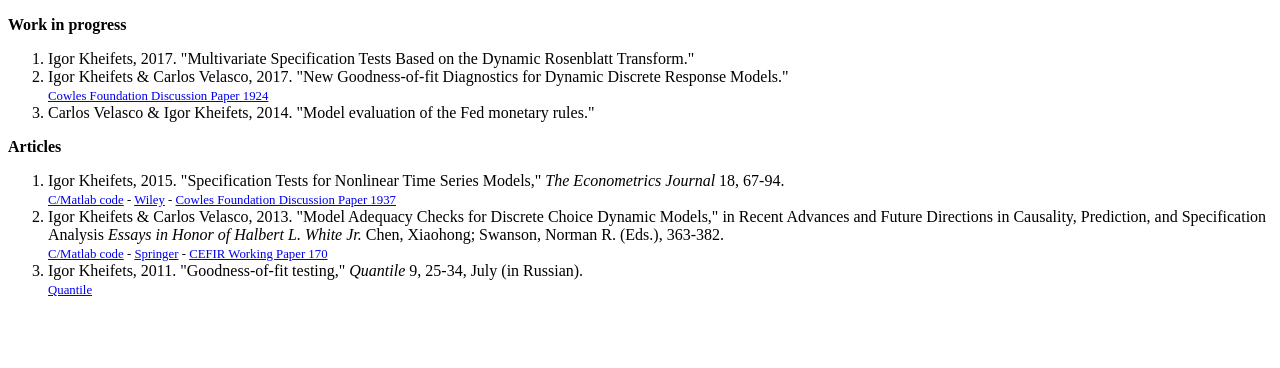
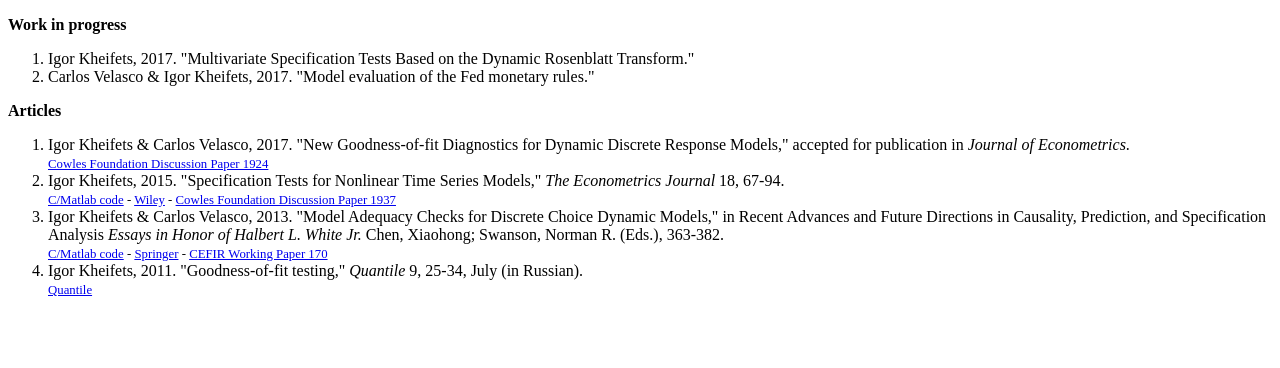
Before and after one commit to kheifets/kheifets.github.io, a plain HTML site: page index.html in a window 1280 px wide. Shown: the part 405-773 px from the top of the page. Drawn offline with Linux system fonts and the light colour scheme.

Commit message:
Add files via upload

```diff
--- a/index.html
+++ b/index.html
@@ -45,16 +45,17 @@ My research interests include econometrics and financial econometrics. <span sty
 Igor Kheifets, 2017. "Multivariate Specification Tests Based on the Dynamic Rosenblatt Transform."
 </li>
 <li>
-Igor Kheifets &amp; Carlos Velasco, 2017. "New Goodness-of-fit Diagnostics for Dynamic Discrete Response Models."
-<br><a style="font-size: 80%" href="http://ideas.repec.org/p/cwl/cwldpp/1924.html" rel="nofollow">Cowles Foundation Discussion Paper 1924</a>
-</li>
-<li>
-Carlos Velasco &amp; Igor Kheifets, 2014. "Model evaluation of the Fed monetary rules."
+Carlos Velasco &amp; Igor Kheifets, 2017. "Model evaluation of the Fed monetary rules."
 </li>
 </ol>
 <span style="font-weight:
   bold;">Articles</span>
 <ol>
+<li>
+Igor Kheifets &amp; Carlos Velasco, 2017. "New Goodness-of-fit Diagnostics for Dynamic Discrete Response Models," accepted for publication in
+<em>Journal of Econometrics</em>.
+<br><a style="font-size: 80%" href="http://ideas.repec.org/p/cwl/cwldpp/1924.html" rel="nofollow">Cowles Foundation Discussion Paper 1924</a>
+</li>
 <li>
 Igor Kheifets, 2015. "Specification Tests for Nonlinear Time Series
 Models," <em>The Econometrics Journal</em> 18, 67-94.
```
